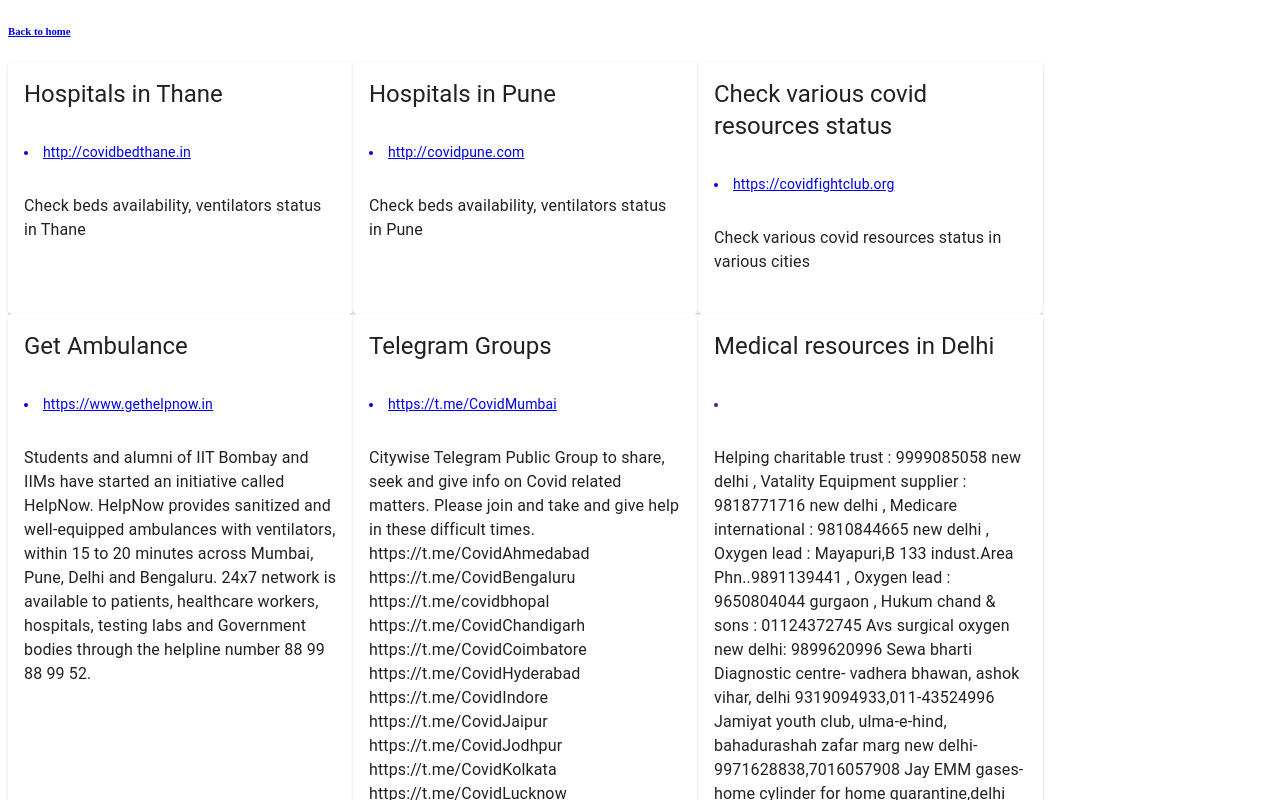
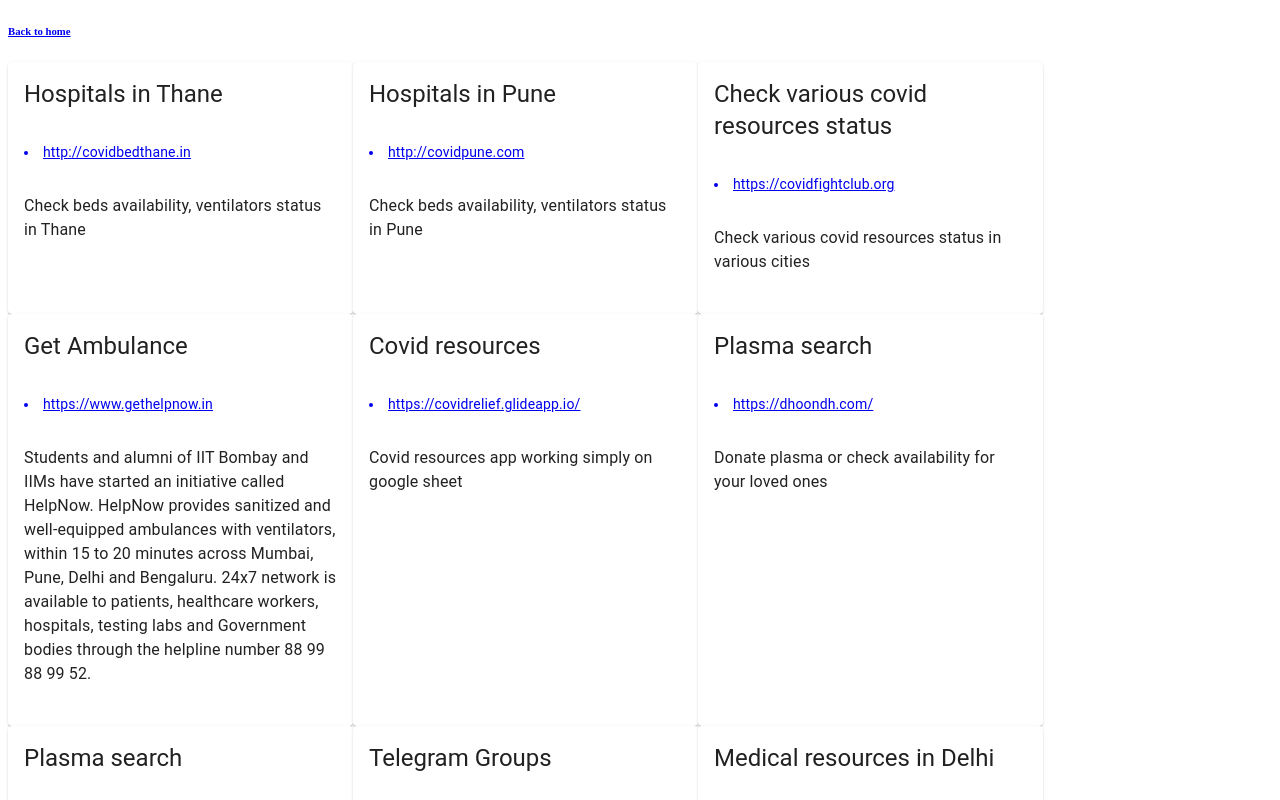
Before and after one commit to chetan-acharekar/covidinfo, a Next.js app: page /useful-links in a window 1280 px wide. Shown: the top 800 px of the page. Built offline with nearby package versions, Linux system fonts and the light colour scheme.

Commit message:
added new links

```diff
--- a/pages/useful-links.js
+++ b/pages/useful-links.js
@@ -56,6 +56,22 @@ export default function UseFulLinks() {
             title:"Get Ambulance",
             description:"Students and alumni of IIT Bombay and IIMs have started an initiative called HelpNow. HelpNow provides sanitized and well-equipped ambulances with ventilators, within 15 to 20 minutes across Mumbai, Pune, Delhi and Bengaluru.  24x7 network is available to patients, healthcare workers, hospitals, testing labs and Government bodies through the helpline number 88 99 88 99 52."
         },
+        {
+            url:"https://covidrelief.glideapp.io/",
+            title:"Covid resources",
+            description:"Covid resources app working simply on google sheet"
+        },
+        {
+            url:"https://dhoondh.com/",
+            title:"Plasma search",
+            description:"Donate plasma or check availability for your loved ones"
+        },
+        {
+            url:"https://plasmaline.in/",
+            title:"Plasma search",
+            description:"Donate plasma or check availability for your loved ones"
+        },
+
         {
             url:"https://t.me/CovidMumbai",
             title:"Telegram Groups",
```
